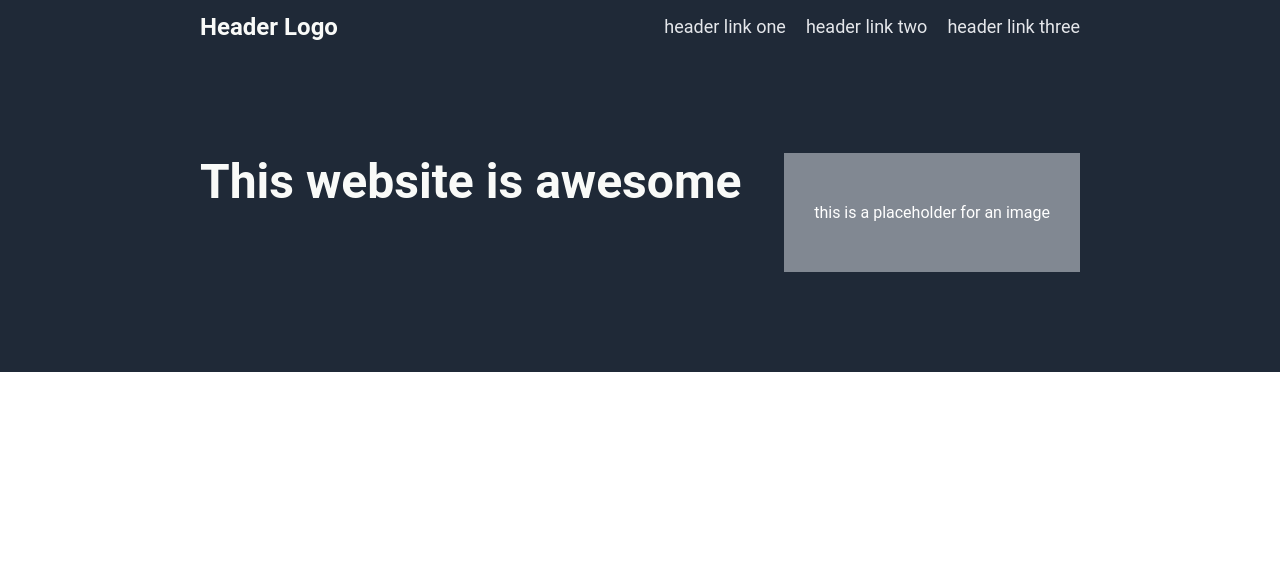
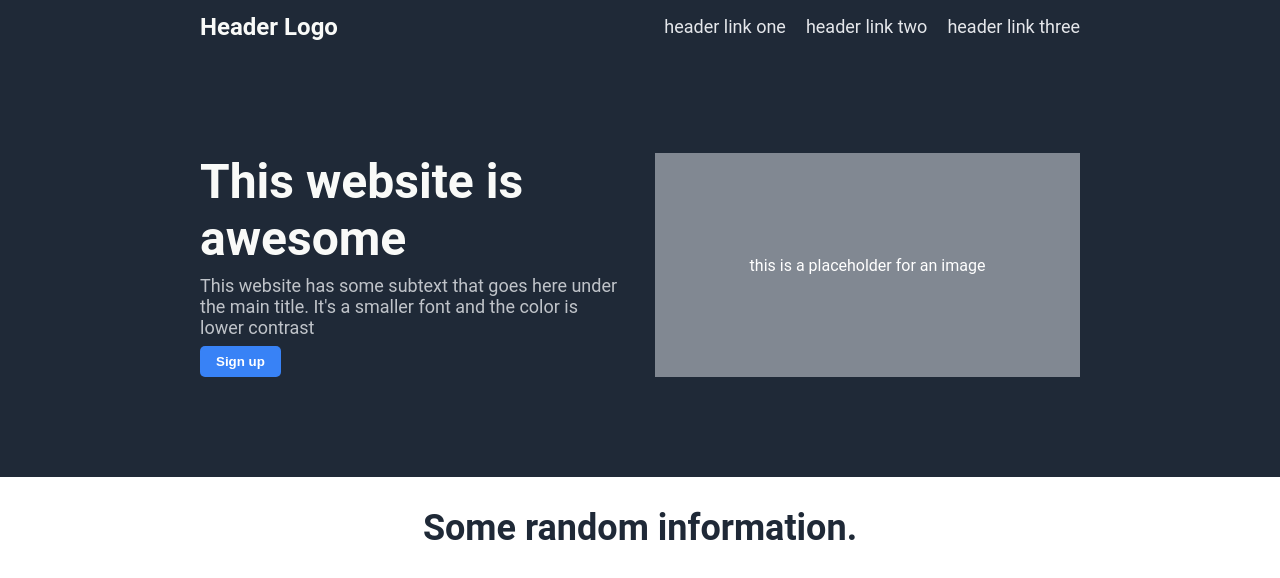
Before and after one commit to xuanzern/landing-page, a plain HTML site: page index.html in a window 1280 px wide. Drawn offline with Linux system fonts and the light colour scheme.

Commit message:
add sign-up button for hero; start information section

```diff
--- a/index.html
+++ b/index.html
@@ -16,8 +16,15 @@
         </ul>
     </div>
     <div class="hero">
-        <div class="main-text">This website is awesome</div>
+        <div class="container">
+            <div class="main-text">This website is awesome</div>
+            <div class="secondary-text">This website has some subtext that goes here under the main title. It's a smaller font and the color is lower contrast</div>
+            <button class="sign-up-button">Sign up</button>
+        </div>
         <div class="placeholder">this is a placeholder for an image</div>
+    </div>
+    <div class="information">
+        <div class="information-header">Some random information.</div>
     </div>
 </body>
 </html>
--- a/style.css
+++ b/style.css
@@ -38,16 +38,61 @@ a {
     display: flex;
     padding: 100px 200px;
     justify-content: space-between;
+    gap: 30px;
+    margin-bottom: 30px;
 }
 
-.hero > .main-text {
+.hero .container {
+    display: flex;
+    flex-direction: column;
+    margin: 0px;
+    justify-content: space-between;
+    align-items: flex-start;
+    gap: 8px;
+    flex-basis: 100%;
+}
+
+.hero .main-text {
     color: #F9FAF8;
     font-size: 48px;
     font-weight: bolder;
 }
 
+
+.hero .secondary-text {
+    color: #e5e7ebcf;
+    font-size: 18px;
+}
+
+.sign-up-button {
+    background-color: #3882F6;
+    color: white;
+    font-weight: bold;
+    padding: 8px 16px;
+    border: 0px;
+    border-radius: 5px;
+}
+
 .placeholder{
+    display: flex;
     color: white;
     background-color: #edf0f47a;
-    padding: 50px 30px;
+    flex-basis: 100%;
+    align-items: center;
+    justify-content: center;
 }
+
+.information {
+    background-color: white;
+    display: flex;
+    flex-direction: column;
+}
+
+.information-header {
+    font-weight: bolder;
+    font-size: 36px;
+    color: #1f2937;
+    display: flex;
+    align-items: center;
+    justify-content: center;
+}
```
